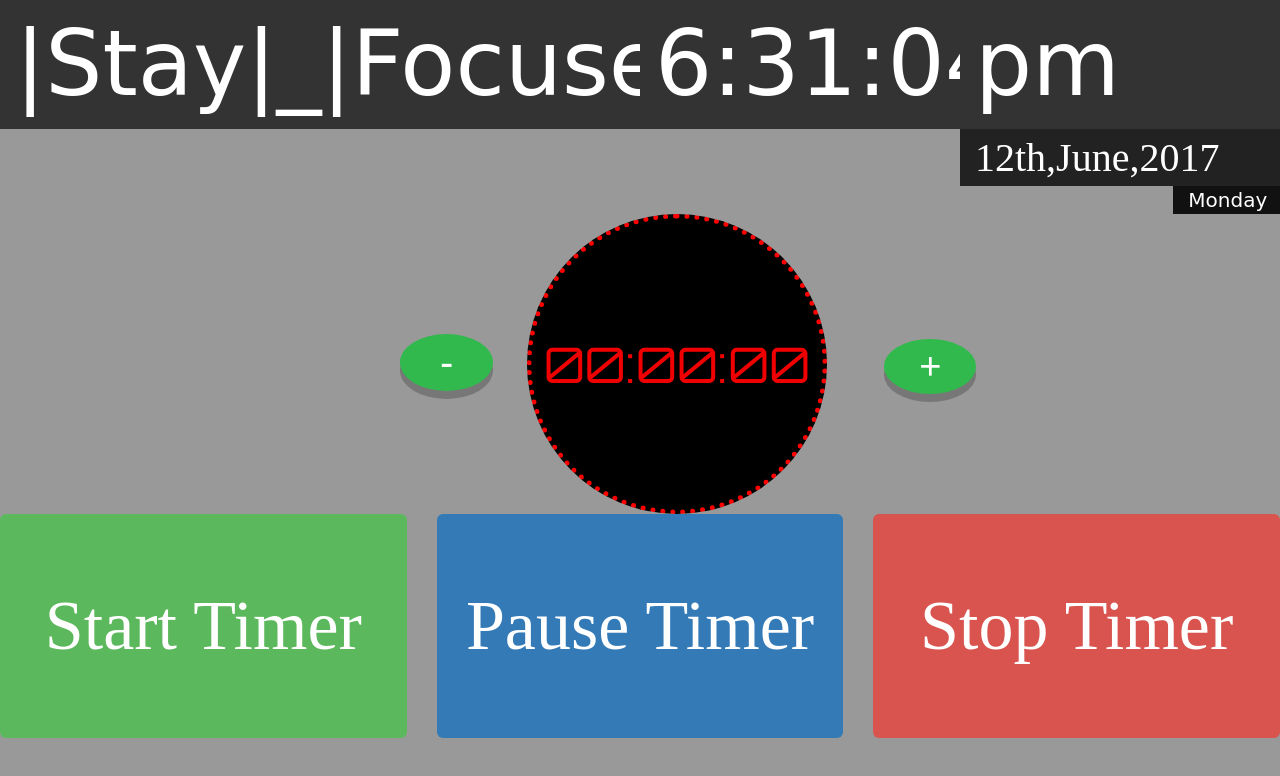
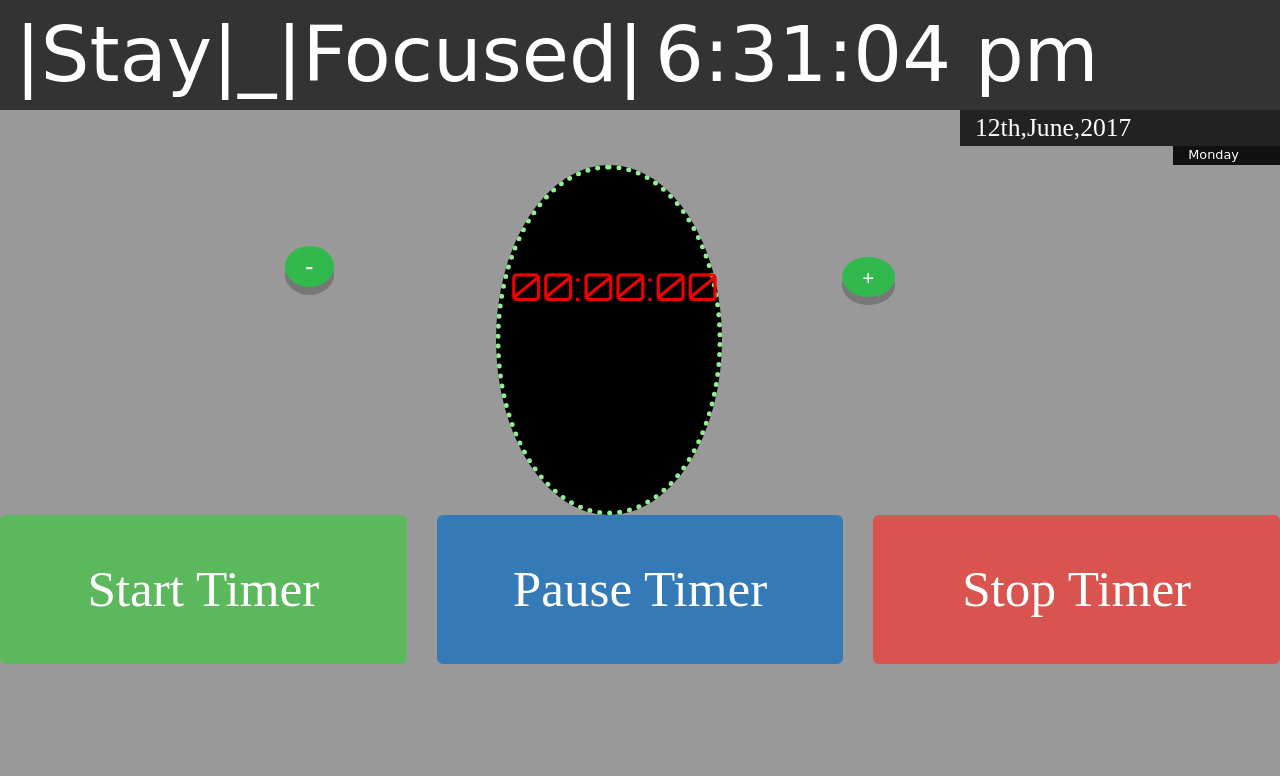
Before and after one commit to abhinavbhanyara/STAY_FOCUSED, a plain HTML site: page index.html in a window 1280 px wide. Drawn offline with nearby package versions, Linux system fonts and the light colour scheme; a web font is replaced by a local one.

Commit message:
Create clock.css

```diff
--- a/clock.css
+++ b/clock.css
@@ -1,38 +1,38 @@
 #elem, #elem0, #elem1{
   background-color: #333;
   color: white;
-  font-size: 90px;
+  font-size: 6vw;
   font-family: 'Cabin Sketch', cursive;
 }
 #elem3{
   background-color: #222;
   color: white;
-  font-size: 40px;
+  font-size: 2vw;
   font-family: 'Cabin Sketch';
 }
 #elem2{
   background-color: #111;
   color: white;
-  font-size: 20px;
+  font-size: 1vw;
   font-family: cursive;
 }
 body{
   background-color: #999;
 }
 #btun{
-  font-size: 70px;
+  font-size: 4vw;
   font-family: 'Cabin Sketch';
-  padding-top: 65px;
-  padding-bottom: 65px;
+  padding-top: 10%;
+  padding-bottom: 10%;
   border: none;
   outline: none;
 }
 .bob {
-    height: 300px;
-    width: 300px;
-    border-radius: 100%;
-    margin-left: 90px;
-    border: 5px red dotted;
+    height: 350px;
+    width: 76%;
+    border-radius: 50%;
+    margin-left: 20%;
+    border: 5px lightgreen dotted;
     background-color: black;
   }
 .button5 {
@@ -40,13 +40,13 @@ body{
     background-color: #31B94D;
     border: none;
     color: white;
-    padding: 0px 40px;
+    padding: 0.5% 5%;
     text-align: center;
     text-decoration: none;
     display: inline-block;
-    font-size: 40px;
-    margin-top: 120px;
-    margin-left: 400px;
+    font-size: 2vw;
+    margin-top: 20%;
+    margin-left: 70%;
     cursor: pointer;
     outline: none;
     box-shadow: 0 8px #777;
@@ -61,13 +61,13 @@ body{
     background-color: #31B94D;
     border: none;
     color: white;
-    padding: 0px 35px;
+    padding: 1% 4%;
     text-align: center;
     text-decoration: none;
     display: inline-block;
-    font-size: 38px;
-    margin-left: 120px;
-    margin-top: 125px;
+    font-size: 1.6vw;
+    margin-left: 15%;
+    margin-top: 18%;
     cursor: pointer;
     outline: none;
     box-shadow: 0 8px #777;
@@ -78,9 +78,9 @@ body{
   transform: translateY(3px);
 }
 #timer{
-  padding-top: 110px;
-  padding-left: 12px;
+  padding-top: 30%;
+  padding-left: 3%;
   color: #F00000;
-  font-size: 49px;
+  font-size: 3vw;
   font-family: 'Orbitron', sans-serif;
 }
```
